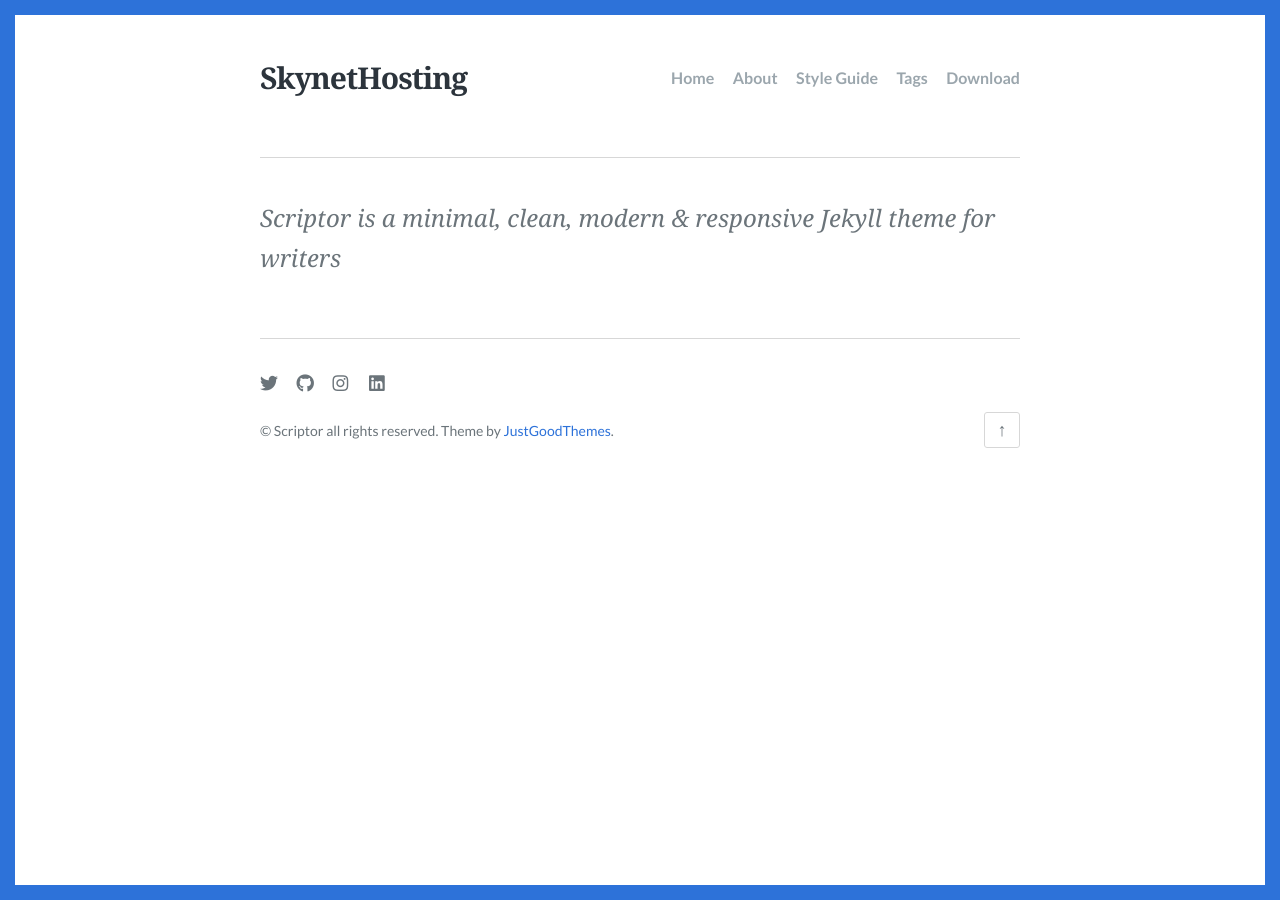
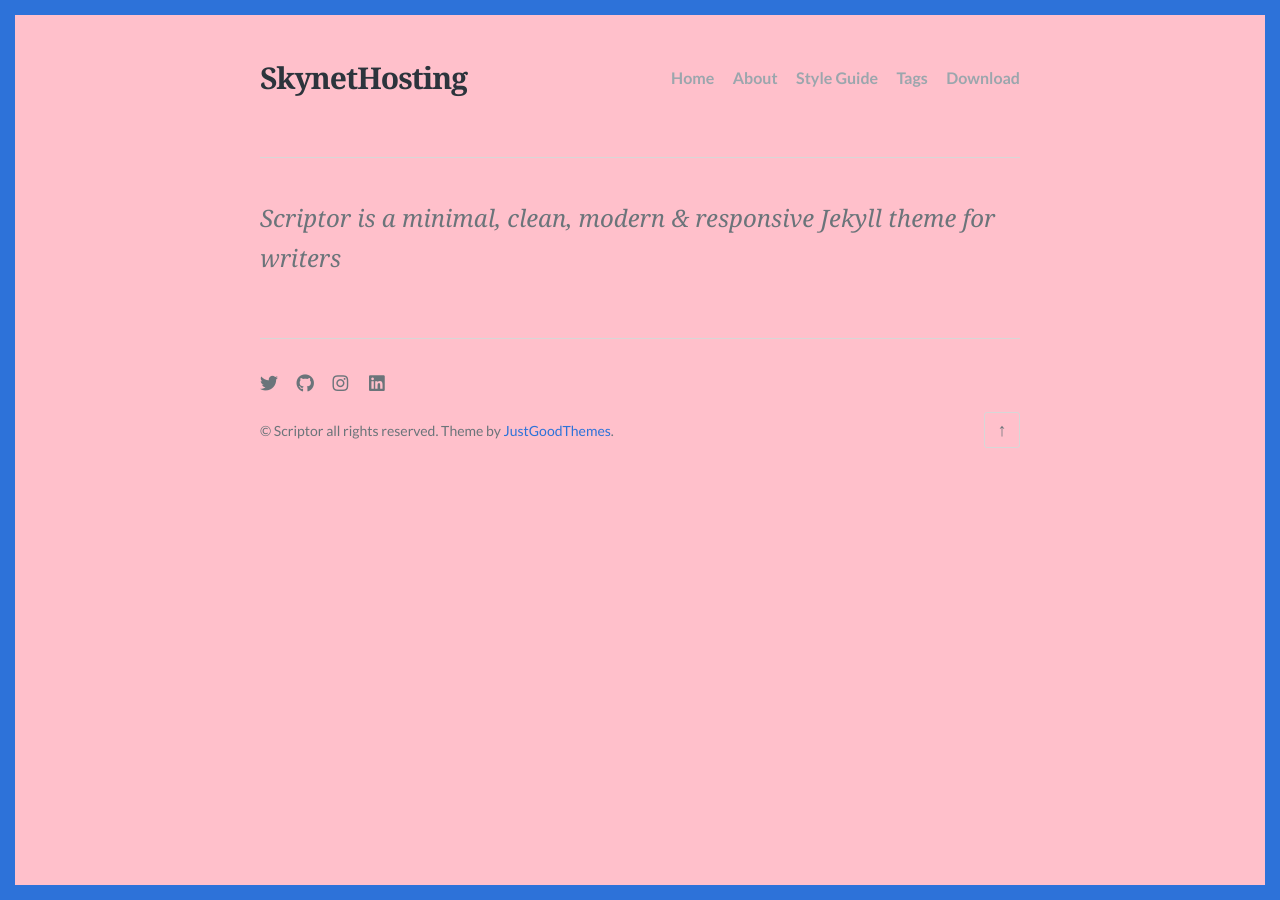
Before and after one commit to skynethosting-inc/blog, a Jekyll site: the page built from index.html, in a window 1280 px wide. Built offline with Jekyll 4.4.1, drawn with Linux system fonts in a browser that asks for light colours; some web fonts are replaced; the list of posts is cut into pages by our own code.

```diff
--- a/_config.yml
+++ b/_config.yml
@@ -30,7 +30,7 @@ google_analytics: ""
 # Site navigation - each item must have a title and a url.
 navigation:
   - text: Home
-    url: /
+    url: /blog13
   - text: About
     url: /blog13/about/
   - text: Style Guide
--- a/_sass/_general.scss
+++ b/_sass/_general.scss
@@ -27,6 +27,8 @@ body {
   line-height: 1.66667;
   padding-left: 30px;
   padding-right: 30px;
+  background-color: pink !important;
+  background-image: none !important;
 }
 
 a {
```
